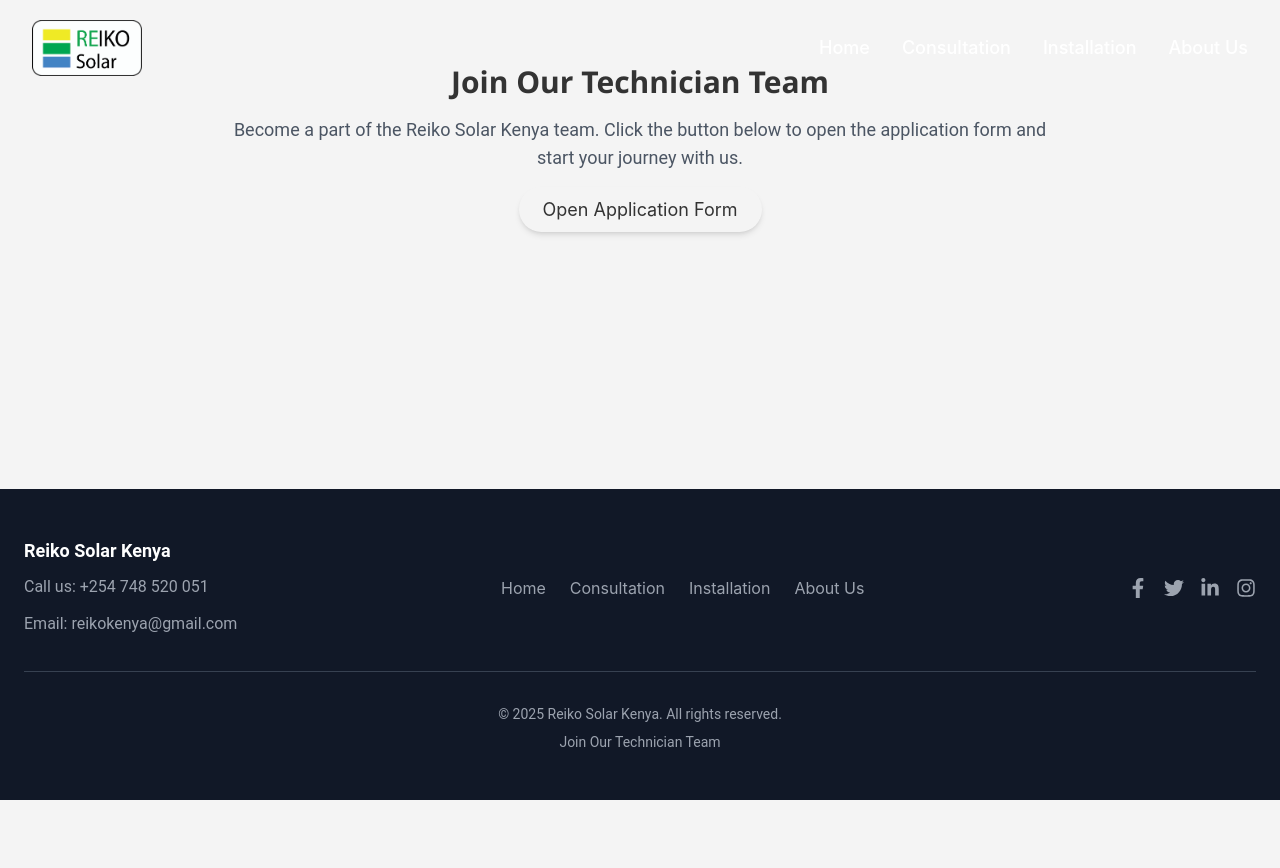
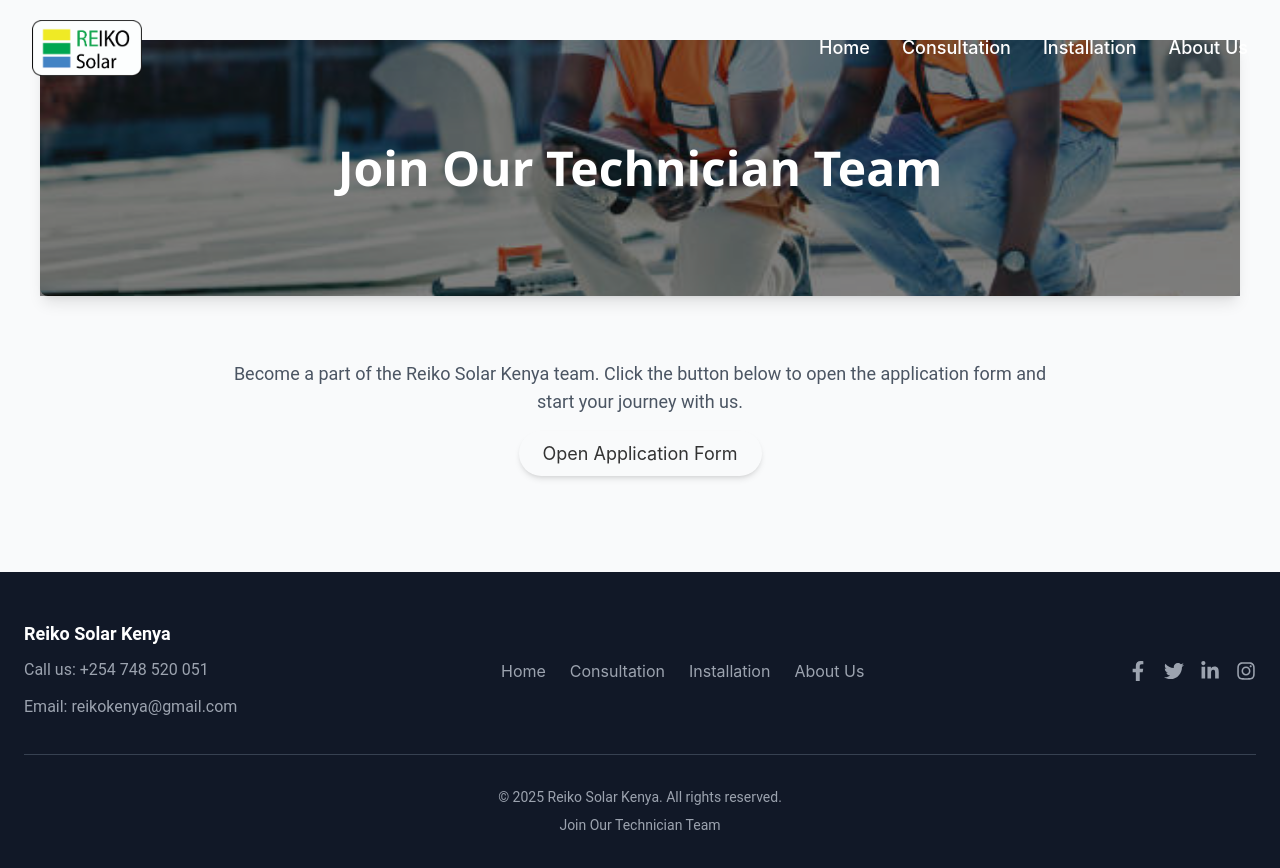
Before and after one commit to Nathanchepkonga/Reiko-solar, a React (Create React App) app: page /join-team in a window 1280 px wide. Shown: the top 868 px of the page. Before the commit the page ends 800 px from the top, so only its background shows below. Built offline with nearby package versions, Linux system fonts and the light colour scheme.

Commit message:
team photo update

```diff
--- a/src/pages/JoinTeam.jsx
+++ b/src/pages/JoinTeam.jsx
@@ -1,9 +1,23 @@
-import React from 'react';
+import React from "react";
+import joinTeamImage from "../assets/images/join-team.jpg"; // Import the image
 
 const JoinTeam = () => {
   return (
+    <div className="p-6 md:p-10 bg-gray-50">
+      {/* Header Section with Image */}
+      <div
+        className="relative bg-cover bg-center h-64 rounded-lg shadow-lg mb-8"
+        style={{ backgroundImage: `url(${joinTeamImage})` }}
+      >
+        <div className="absolute inset-0 bg-black bg-opacity-50 flex items-center justify-center">
+          <h2 className="text-4xl md:text-5xl font-bold text-white text-center">
+            Join Our Technician Team
+          </h2>
+        </div>
+      </div>
+
+      {/* Application Information Section */}
       <div className="card p-6 max-w-4xl mx-auto my-10 fade-in">
-      <h2 className="text-3xl font-bold text-green-700 mb-4 text-center">Join Our Technician Team</h2>
         <p className="text-lg mb-6 text-center text-gray-600">
           Become a part of the Reiko Solar Kenya team. Click the button below to open the application form and start your journey with us.
         </p>
@@ -18,6 +32,7 @@
           </a>
         </div>
       </div>
+    </div>
   );
 };
 
```
Also changed, not shown: src/assets/images/about.jpg. Lines whose indentation alone changed are shown as unchanged.
